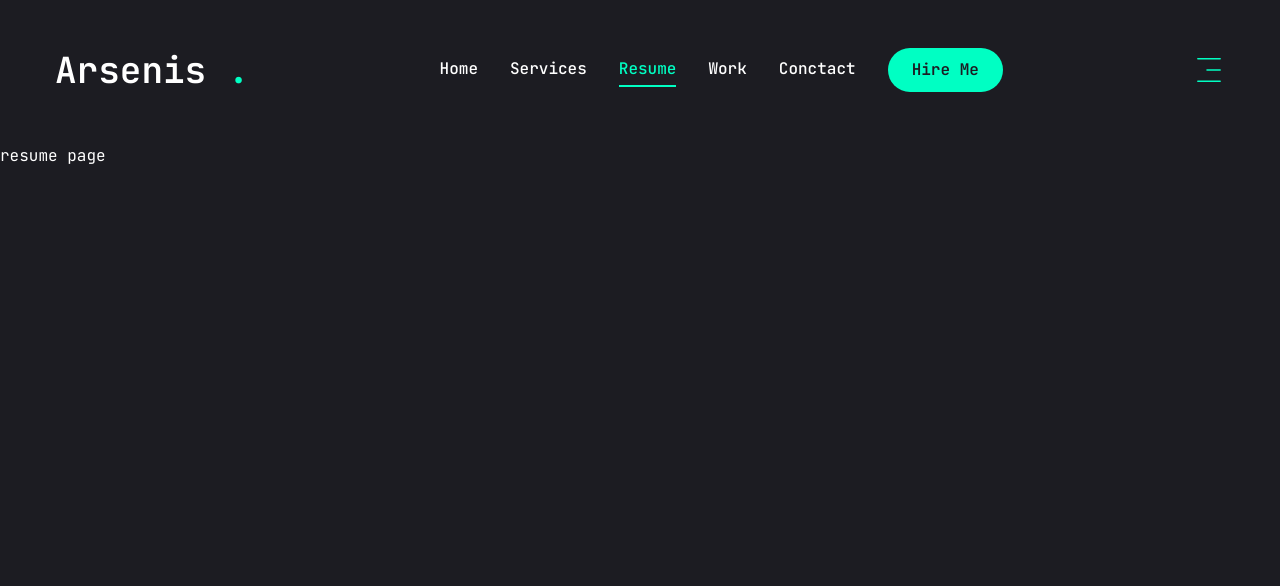
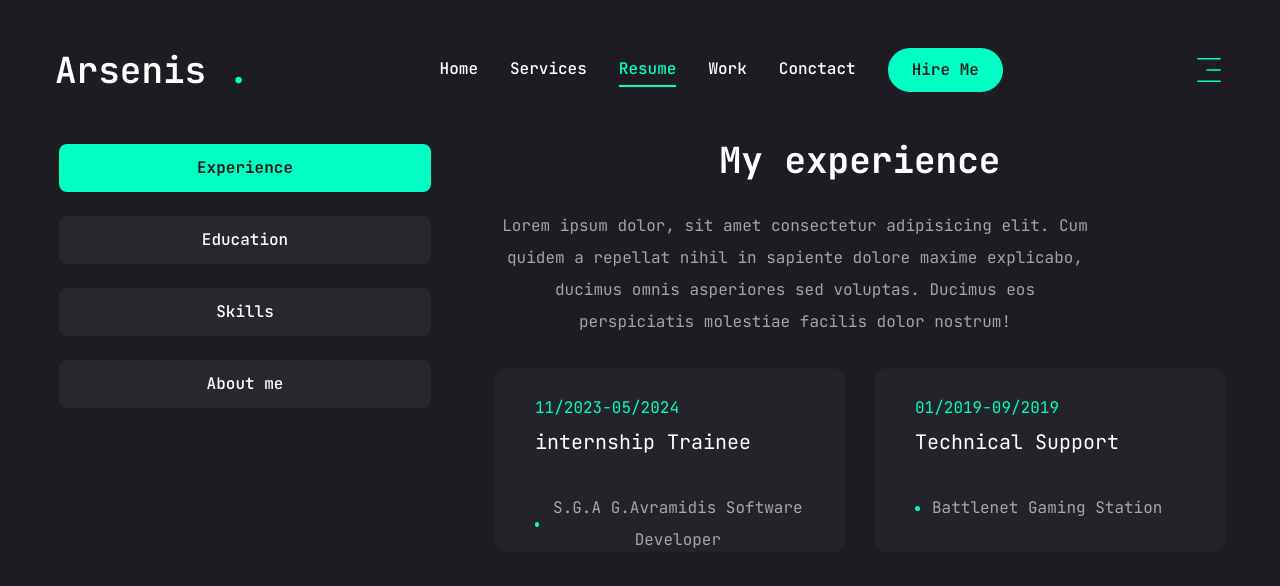
Before and after one commit to DevNou/Portfolio-Website, a Next.js app: page /resume in a window 1280 px wide. Shown: the top 586 px of the page. Built offline with nearby package versions, Linux system fonts and the light colour scheme.

Commit message:
resumePage

```diff
--- a/app/resume/page.jsx
+++ b/app/resume/page.jsx
@@ -57,42 +57,174 @@ const experience = {
   items:
     [
       {
-      company : "S.G.A G.Avramidis Software Developer Company",
-      position: "internship Trainee",
-      duration : "11/2023-05/2024"
+        company: "S.G.A G.Avramidis Software Developer",
+        position: "internship Trainee",
+        duration: "11/2023-05/2024"
       },
       {
-        company : "Battlenet Gaming Station",
+        company: "Battlenet Gaming Station",
         position: "Technical Support",
-        duration : "01/2019-09/2019"
-        }
+        duration: "01/2019-09/2019"
+      }
     ]
 }
 
 const education = {
-  icon: "/assets/resume/badge.svg",
-  title: "My experience",
+  icon: "/assets/resume/cap.svg",
+  title: "My education",
   description: "Lorem ipsum dolor, sit amet consectetur adipisicing elit. Cum quidem a repellat nihil in sapiente dolore maxime explicabo, ducimus omnis asperiores sed voluptas. Ducimus eos perspiciatis molestiae facilis dolor nostrum!",
   items:
     [
       {
-      company : "S.G.A G.Avramidis Software Developer Company",
-      position: "internship Trainee",
-      duration : "11/2023-05/2024"
+        institution: "Online Course Platform/Udemy",
+        degree: "Web developer Bootcamp",
+        duration: "2024"
       },
       {
-        company : "Battlenet Gaming Station",
-        position: "Technical Support",
-        duration : "01/2019-09/2019"
-        }
+        institution: "KEME",
+        degree: "Professional Seminars in Graphic Design",
+        duration: "2024"
+      },
+      {
+        institution: "Photoglobe",
+        degree: "Professional Seminars in Adobe-Photoshop",
+        duration: "2023-2024"
+      },
+      {
+        institution: "Microsoft Code Academy",
+        degree: "Developer Certification of Founcational C#",
+        duration: "2023"
+      },
+      {
+        institution: "Training Qualifications UK",
+        degree: "Advanced Professional Diploma (Level 6)",
+        duration: "2023"
+      },
+      {
+        company: "IEK DELTA 360",
+        degree: "Degree in Software Engineering",
+        duration: "09/2021-06/2023"
+      },
+
     ]
 }
+const skills = {
+  title: "My skills",
+  description: "Lorem ipsum dolor, sit amet consectetur adipisicing elit. Cum quidem a repellat nihil in sapiente dolore maxime explicabo, ducimus omnis asperiores sed voluptas. Ducimus eos perspiciatis molestiae facilis dolor nostrum!",
+  skillList: [
+    {
+      icon: <FaHtml5 />,
+      name: "html 5",
+    },
+    {
+      icon: <FaCss3 />,
+      name: "css 3",
+    },
+    {
+      icon: <FaJs />,
+      name: "JavaScript",
+    },
+    {
+      icon: <FaReact />,
+      name: "react.js",
+    },
+    {
+      icon: <SiNextdotjs />,
+      name: "next.js",
+    },
+    {
+      icon: <SiTailwindcss />,
+      name: "tailwind.css",
+    },
+    {
+      icon: <FaNodeJs />,
+      name: "node.js",
+    },
+    {
+      icon: <FaAngular />,
+      name: "angular",
+    },
+  ],
+};
+
+import { Tabs, TabsContent, TabsList, TabsTrigger } from '@/components/ui/tabs';
+
+import { Tooltip, TooltipContent, TooltipTrigger, TooltipProvider } from "@/components/ui/tooltip";
+
+import { ScrollArea } from "@/components/ui/scroll-area";
+
+import { motion } from "framer-motion";
 
 
 const Resume = () => {
   return (
-    <div>resume page</div>
-  )
-}
+    <motion.div initial={{ opacity: 0 }} animate={{
+      opacity: 1,
+      transition: { delay: 2.4, duration: 0.4, ease: "easeIn" },
+    }}
+
+      className="min-h[80] flex items-center justify-center py-12 xl:py-0"
+    >
+      <div className="container mx-auto">
+        <Tabs defaultValue="experience" className="flex flex-col xl:flex-row gap-[60px]"
+        >
+          <TabsList className="flex flex-col w-full max-w-[380px] mx-auto xl:mx-0
+          gap-6">
+            <TabsTrigger value="experience">Experience</TabsTrigger>
+            <TabsTrigger value="education">Education</TabsTrigger>
+            <TabsTrigger value="skills">Skills</TabsTrigger>
+            <TabsTrigger value="about">About me</TabsTrigger>
+          </TabsList>
+
+          <div className="min-h-[70vh] w-full">
+            <TabsContent value="experience" className="w-full">
+            <div className="flex flex-col gap-[30px] text-center xd:text-left">
+              <h3 className="text-4xl font-bold">{experience.title}</h3>
+              <p className="max-w-[600px] text-white/60 mx-auto xl:mx-0">
+              {experience.description
+              }</p>
+            <scrollArea className="h-[400px]">
+              <ul className="grid grid-cols-1 lg:grid-cols-2 gap-[30px]">
+                {experience.items.map((item,index)=>{
+                  return (
+                  <li key={index} className="bg-[#232329] h-[184px] py-6 px-10 rounded-xl flex flex-col justify center items-center
+                  lg:items-start gap-1">
+                    <span className="text-accent">{item.duration}</span>
+                    <h3 className="text-xl max-w-[260px] min-h-[60px] text-center lg:text-left">
+                      {item.position}
+                      </h3>
+                    <div className="flex items-center gap-3">
+                      <span className="w-[5px] h-[5px] rounded-full bg-accent"></span>
+                      <p className="text-white/60">{item.company}</p>
+                    </div>
+                  </li>
+                  );
+                })}
+              </ul>
+            </scrollArea>
+            </div>
+
+
+            </TabsContent>
+
+
+
+            <TabsContent value="education" className="w-full">
+              education
+            </TabsContent>
+            <TabsContent value="skills" className="w-full">
+              skills
+            </TabsContent>
+            <TabsContent value="about" className="w-full">
+              about
+            </TabsContent>
+
+          </div>
+
+        </Tabs>
+      </div>
+    </motion.div>
+  );
+};
 
 export default Resume;
--- a/components/ui/tabs.jsx
+++ b/components/ui/tabs.jsx
@@ -11,7 +11,7 @@ const TabsList = React.forwardRef(({ className, ...props }, ref) => (
   <TabsPrimitive.List
     ref={ref}
     className={cn(
-      "inline-flex h-10 items-center justify-center rounded-md bg-slate-100 p-1 text-slate-500 dark:bg-slate-800 dark:text-slate-400",
+      "inline-flex h-auto rounded-md p-1 text-primary ",
       className
     )}
     {...props} />
@@ -22,7 +22,7 @@ const TabsTrigger = React.forwardRef(({ className, ...props }, ref) => (
   <TabsPrimitive.Trigger
     ref={ref}
     className={cn(
-      "inline-flex items-center justify-center whitespace-nowrap rounded-sm px-3 py-1.5 text-sm font-medium ring-offset-white transition-all focus-visible:outline-none focus-visible:ring-2 focus-visible:ring-slate-950 focus-visible:ring-offset-2 disabled:pointer-events-none disabled:opacity-50 data-[state=active]:bg-white data-[state=active]:text-slate-950 data-[state=active]:shadow-sm dark:ring-offset-slate-950 dark:focus-visible:ring-slate-300 dark:data-[state=active]:bg-slate-950 dark:data-[state=active]:text-slate-50",
+      "inline-flex items-center w-full bg-[#27272c] justify-center whitespace-nowrap text-white rounded-lg p-3 text-base font-medium ring-offset-white transition-all disabled:pointer-events-none disabled:opacity-50 data-[state=active]:bg-accent data-[state=active]:text-primary data-[state=active]:font-bold data-[state=active]:shadow-sm",
       className
     )}
     {...props} />
@@ -33,7 +33,7 @@ const TabsContent = React.forwardRef(({ className, ...props }, ref) => (
   <TabsPrimitive.Content
     ref={ref}
     className={cn(
-      "mt-2 ring-offset-white focus-visible:outline-none focus-visible:ring-2 focus-visible:ring-slate-950 focus-visible:ring-offset-2 dark:ring-offset-slate-950 dark:focus-visible:ring-slate-300",
+      "min-h-[480px] ring-offset-white focus-visible:outline-none focus-visible:ring-2 focus-visible:ring-slate-950 focus-visible:ring-offset-2 dark:ring-offset-slate-950 dark:focus-visible:ring-slate-300",
       className
     )}
     {...props} />
```
